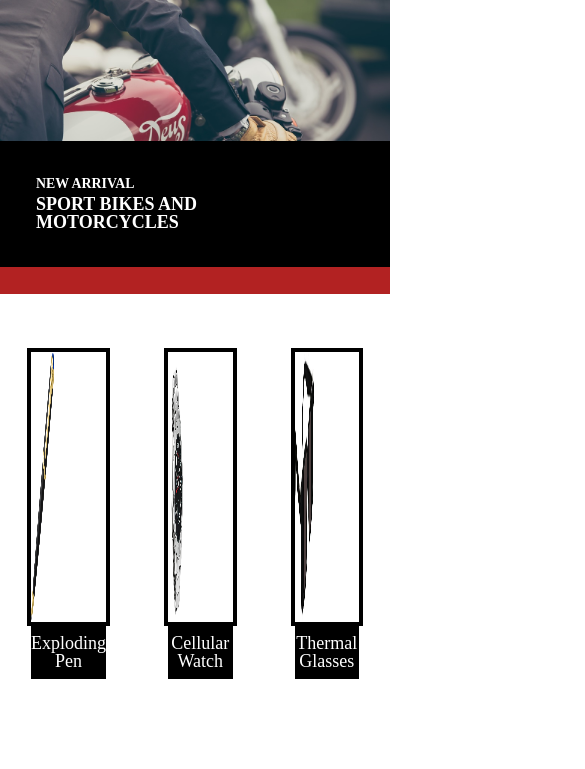
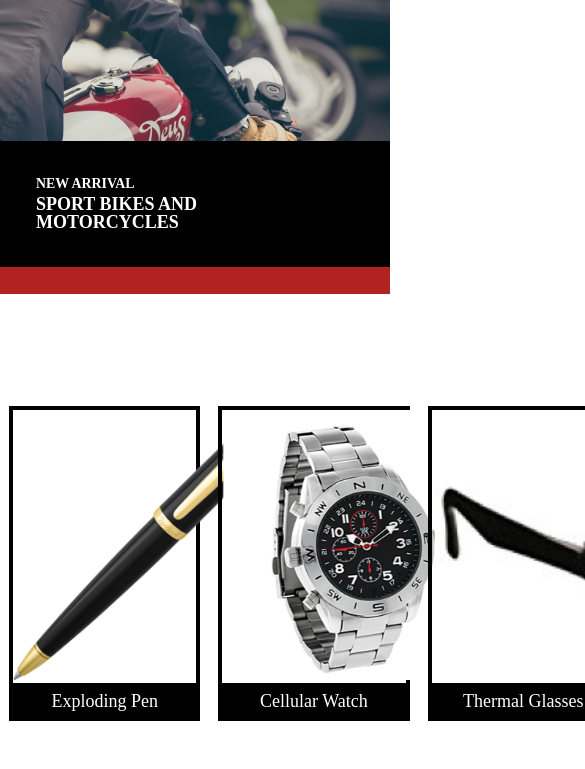
Before and after one commit to jahcrew/secretagentsupply, a plain HTML site: page index.html in a window 390 px wide. Shown: the part 75-844 px from the top of the page, 585 px wide, since content can reach past the window. Drawn offline with Linux system fonts and the light colour scheme.

Commit message:
final before viewing solution

```diff
--- a/index.html
+++ b/index.html
@@ -2,8 +2,15 @@
 <html>
   <head>
     <meta charset="UTF-8">
+     <!--The viewport is the user's visible area of a web page. A <meta> viewport element gives the browser instructions on how to control the page's dimensions and scaling.
+
+    The width=device-width part sets the width of the page to follow the screen-width of the device (which will vary depending on the device).
+
+    The initial-scale=1.0 part sets the initial zoom level when the page is first loaded by the browser.  HTML5 introduced a method to let web designers take control over the viewport, through the <meta> tag.
+
+    You should include the following <meta> viewport element in all your web pages:-->
+    <meta name=“viewport” content=“width"=device-width, initial-scale=1" />
     <title>Secret Agent Supply Inc.</title>
-
     <link href="./resources/css/reset.css" type="text/css" rel="stylesheet" />
     <link href="./resources/css/style.css" type="text/css" rel="stylesheet" />
   </head>
@@ -20,6 +27,7 @@
     <!-- Nav Section -->
   <div class="nav-section">
   <nav class="links">
+    <!-- <p class="menu">Menu</p> -->
   <a href=#eyewear>Eyewear</a>
   <a href=#apparel>Apparel</a>
   <a href=#gadgets>Gadgets</a>
@@ -31,7 +39,7 @@
   <!-- Product Section -->
   <div class="products">
     <!--make these h3 instead of figcap to align? -->
-    <div class="photos" id="eyewear" id="gadgets">
+    <div class="photos"  id="eyewear" id="gadgets">
     <img src="resources/images/pen.png"/>
     <h3>Exploding Pen</h3>
     <!-- <figcaption>Exploding Pen</figcaption> -->
@@ -41,7 +49,7 @@
     <h3>Cellular Watch</h3>
     <!-- <figcaption>Cellular Watch</figcaption> -->
     </div>
-    <div class="photos" id="eyewear" id="gadgets">
+    <div class="photos" class="glasses" id="eyewear" id="gadgets">
     <img src="resources/images/glasses.png"/>
     <h3>Thermal Glasses</h3>
     <!-- <figcaption>Thermal Glasses</figcaption> -->
--- a/resources/css/style.css
+++ b/resources/css/style.css
@@ -1,6 +1,13 @@
 html {
   font-size: 18px;
 }
+/* suggested to add by cohort; figure out what this does
+body, html {
+ box-sizing: border-box;
+}
+:before, *:after {
+ box-sizing: inherit;
+}*/
 
 * {
   font-family: helvetica;
@@ -69,6 +76,13 @@ html {
   padding-left: 5rem;
   padding-right: 5rem;
 }
+/*troubleshooting tip
+.box{
+ border: 2px hotpink solid;
+}
+*/
+/* .nav-section p .menu {
+  align-self: center; */
 
 .products {
   /* width: 100%; */
@@ -77,38 +91,39 @@ html {
   height: 30rem;
   /* width: 50rem; */
   justify-content: space-around;
+  /* align-self: center; */
 }
 
 .photos {
   border: 4px solid black;
-  height: 15rem;
-  margin: 3rem 1.5rem;
+  margin: 6.25rem 1.5rem;
   /* width: 30%; */
-  /* justify-content: center; */
+  justify-content: center;
   /*  adding img to this group fixes images but captions don't work with it*/
 }
-
 img  {
-  width: 30%;
+  /* width: auto; */
   height: 15rem;
+  /* width: 30%; */
 }
-
-.products h3{
+.glasses img {
+  /* width: 9rem; */
+  /* height: auto; */
+}
+.products h3 {
   background-color: black;
   padding-top: 0.5rem;
   padding-bottom: 0.5rem;
+  margin-bottom: 0;
   text-align: center;
 }
-
 .contacts {
   display: flex;
   /* justify-content: center; */
   align-items: center;
   justify-content: space-around;
   /* width: 960px; */
-
 }
-
 .contacts  .heading {
   background-color: black;
   padding-top: 1rem;
@@ -117,29 +132,24 @@ padding-left: 2rem;
   padding-right: 2rem;
   text-align: center;
 }
-
 .location .hours {
   width: 35%;
   text-align: center;
   /* padding: 40px; */
 }
-
-.contacts .info{
+.contacts .info {
   color: black;
   margin-bottom: 2rem;
 }
-
 .footer {
   background-color: black;
   height: 5rem;
   display: flex;
   align-items: center;
 }
-
 .footer h2 {
   padding-left: 100px;
 }
-
 @media only screen and (max-width: 1024px){
   .arrival  {
     /* font-size: 0.5rem; */
@@ -152,7 +162,7 @@ text-align: center;
   .nav-section a {
       display: none;
     }
-  .photos{
+  .photos {
    width: 47%;
     }
   }
@@ -160,6 +170,7 @@ text-align: center;
   .header {
   }
   .header  img {
+    align: center;
   }
   .banner {
     align-items: flex-end;
@@ -180,8 +191,11 @@ text-align: center;
     font-size: 1rem;
     padding-left: 2rem;
   }
-  .products h3 {
+  /* .products h3 {
 
+  } */
+  .photos {
+    margin: 6.25rem 0.5rem;
   }
   .contacts {
     flex-direction: column;
@@ -195,8 +209,7 @@ text-align: center;
     /* margin-top: 0; */
     /* width: 90%; */
    }
-
-  .footer h2{
+  .footer h2 {
     align-items: center;
    }
 }
```
Lines whose indentation alone changed are shown as unchanged.
